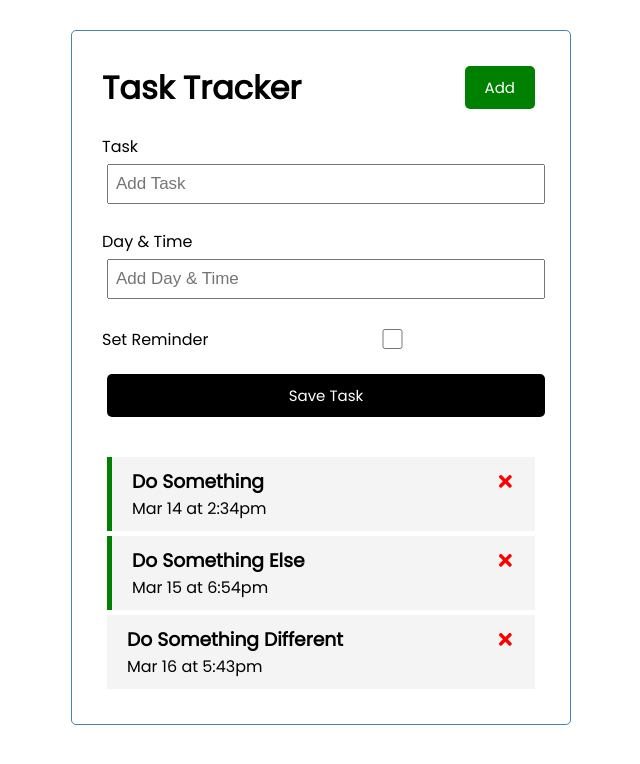
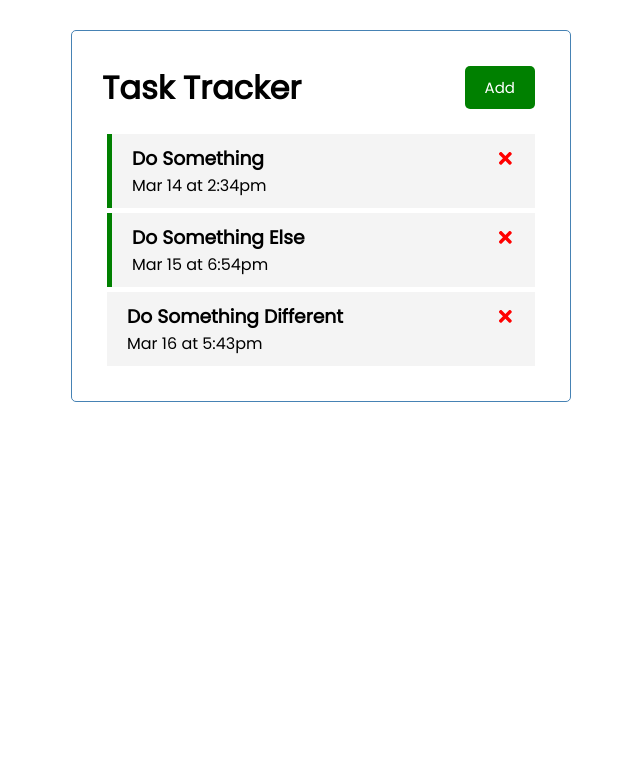
Before and after one commit to vlee4/YO_ReactRefresher, a React (Create React App) app: page / in a window 1280 px wide. Shown: the top 764 px of the page, without its empty margins (319-959 px from the left). Built offline with nearby package versions, Linux system fonts and the light colour scheme.

Commit message:
Toggle AddTask form open/closed

```diff
--- a/src/App.js
+++ b/src/App.js
@@ -24,6 +24,7 @@
         reminder: false,
     },
 ]
+  const [showAddTask, setShowAddTask] = useState(false)
   const [tasks, setTasks] = useState(taskData)
 
   //Delete Task
@@ -45,8 +46,8 @@
 
   return (
     <div className="container">
-      <Header />
-      <AddTask onAdd={addTask}/>
+      <Header onAdd={()=>setShowAddTask(!showAddTask)} showAdd={showAddTask} />
+      {showAddTask && <AddTask onAdd={addTask}/>}
       {tasks.length>0? <Tasks onDelete={deleteTask} onToggle={toggleReminder} tasks={tasks}/>: "No Tasks to Show"}
     </div>
   );
--- a/src/Components/Header.js
+++ b/src/Components/Header.js
@@ -2,16 +2,12 @@
 import PropTypes from 'prop-types'
 import Button from './Button'
 
-const Header = ({title}) => {
-
-    const onClick = () => {
-        console.log('click')
-    }
+const Header = ({title, onAdd, showAdd}) => {
 
     return (
       <header className='header'>
         <h1>{title}</h1>
-        <Button color='green' onClick={onClick} text='Add'/>
+        <Button color={showAdd? 'red':'green'} onClick={onAdd} text={showAdd? 'Close': 'Add'}/>
       </header>
   )
 }
```
